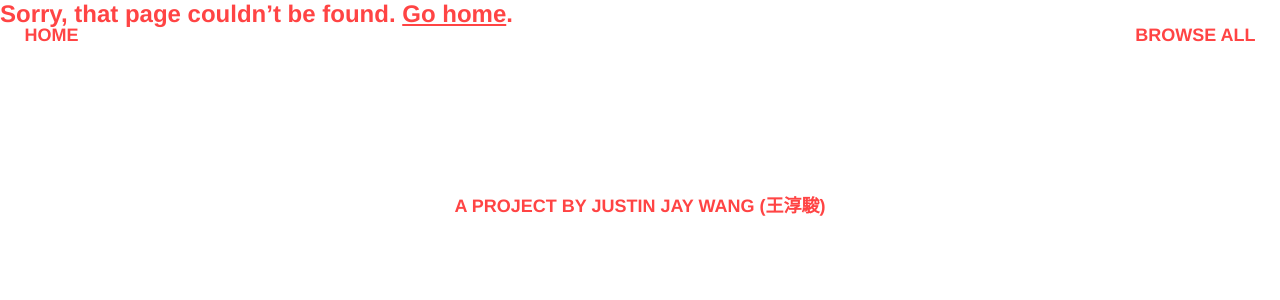
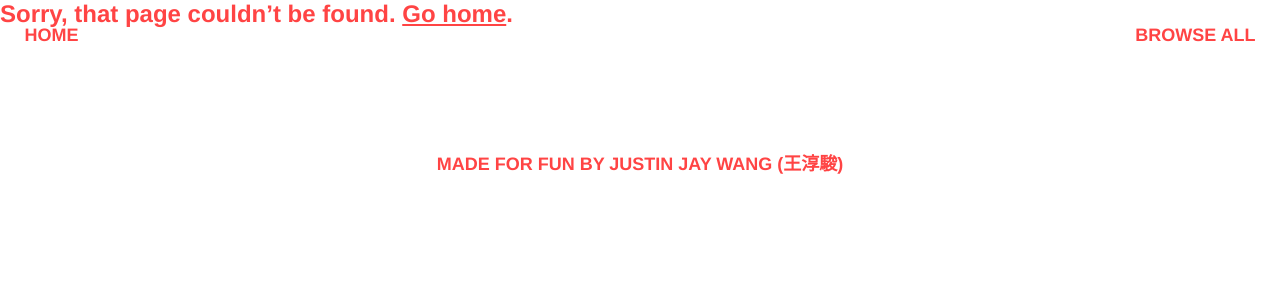
Before and after one commit to justinjaywang/taiwanese-foods, a Jekyll site: the page built from 404.html, in a window 1280 px wide. Shown: the top 300 px of the page. Built offline with Jekyll 4.4.1, drawn with Linux system fonts in a browser that asks for light colours.

Commit message:
fix up footer

```diff
--- a/_includes/footer.html
+++ b/_includes/footer.html
@@ -1,3 +1,3 @@
-<footer class="footer container container--narrow align-center">
-  A project by <a href="https://justinjay.wang">Justin Jay Wang (王淳駿)</a>
+<footer class="footer container">
+  Made for fun by <a href="https://justinjay.wang">Justin Jay Wang (王淳駿)</a>
 </footer>
--- a/assets/styles/_templates.scss
+++ b/assets/styles/_templates.scss
@@ -85,8 +85,9 @@
 }
 
 .footer {
-  margin-top: $v*8;
-  padding-bottom: $v*3;
+  text-align: center;
+  margin-top: $v*6;
+  padding-bottom: $v*2.5;
   @extend %h5;
 }
 
```
